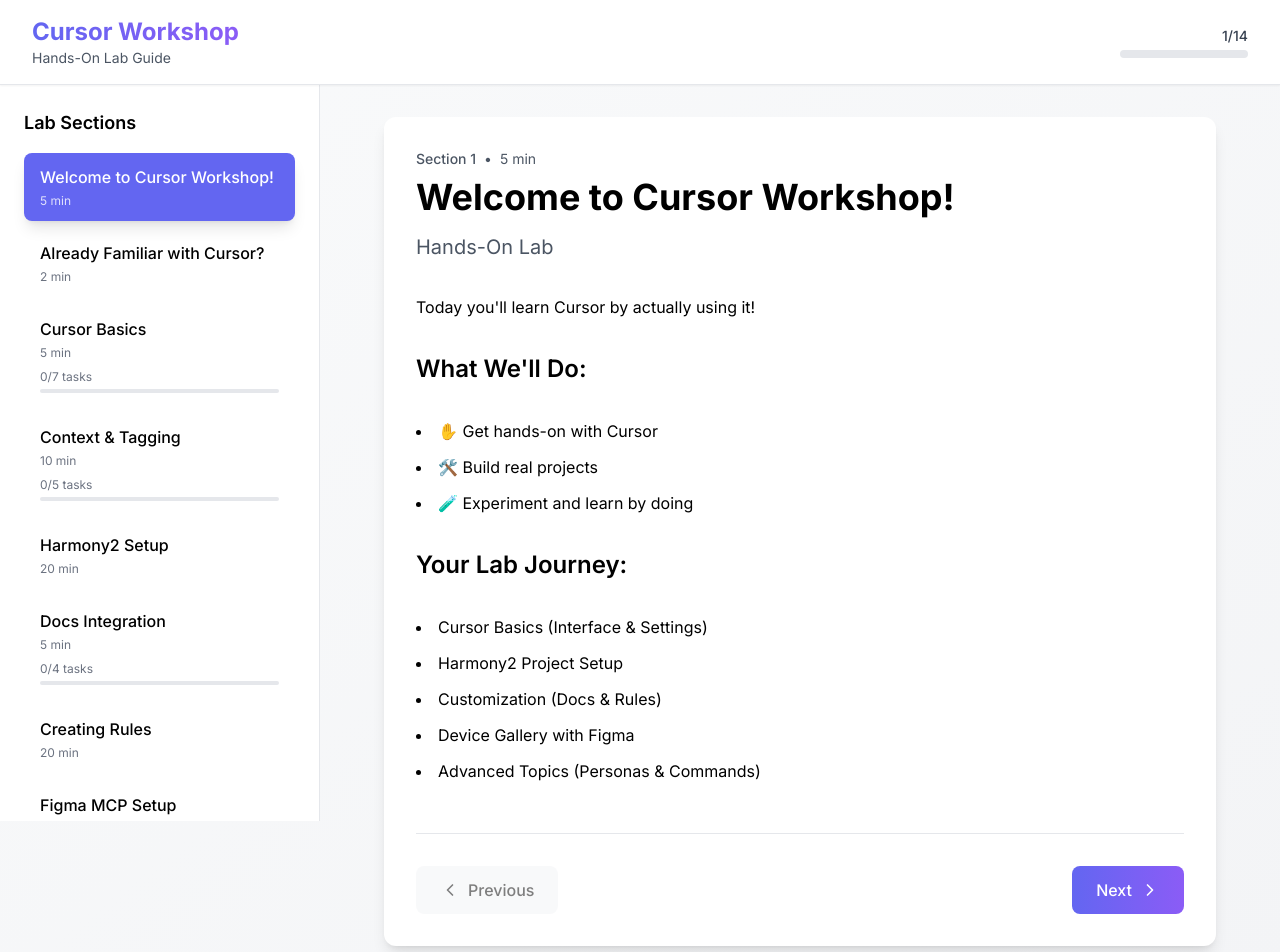
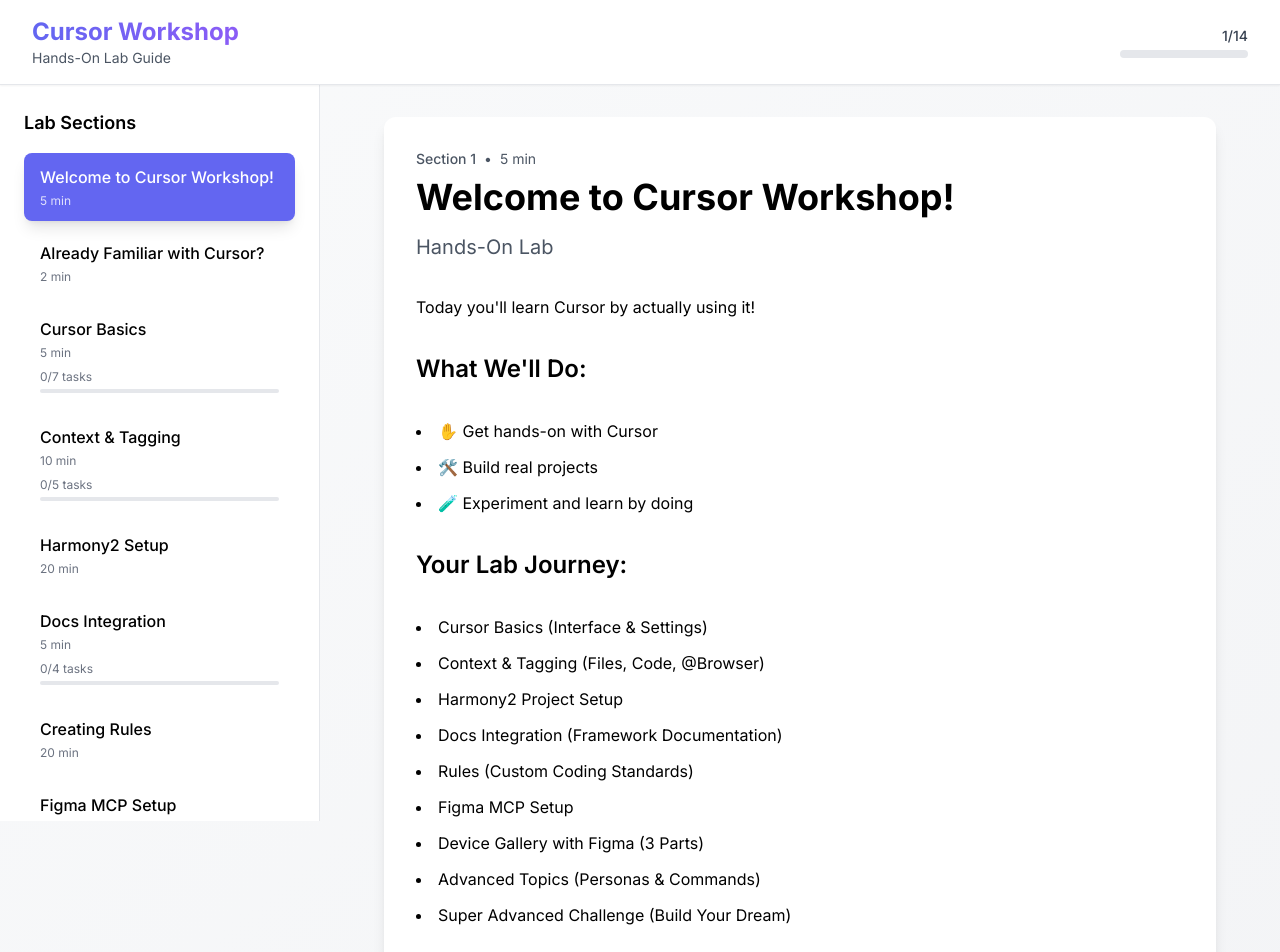
Before and after one commit to Amdocs-Studio/cursorLab, a Next.js app: page / in a window 1280 px wide. Shown: the top 952 px of the page. Built offline with nearby package versions, Linux system fonts and the light colour scheme.

Commit message:
Update lab content to include new topics and reorganize existing sections for clarity

```diff
--- a/app/data/lab-content.ts
+++ b/app/data/lab-content.ts
@@ -58,10 +58,14 @@
         type: 'list',
         items: [
           'Cursor Basics (Interface & Settings)',
+          'Context & Tagging (Files, Code, @Browser)',
           'Harmony2 Project Setup',
-          'Customization (Docs & Rules)',
-          'Device Gallery with Figma',
-          'Advanced Topics (Personas & Commands)'
+          'Docs Integration (Framework Documentation)',
+          'Rules (Custom Coding Standards)',
+          'Figma MCP Setup',
+          'Device Gallery with Figma (3 Parts)',
+          'Advanced Topics (Personas & Commands)',
+          'Super Advanced Challenge (Build Your Dream)'
         ]
       },
     ]
```
